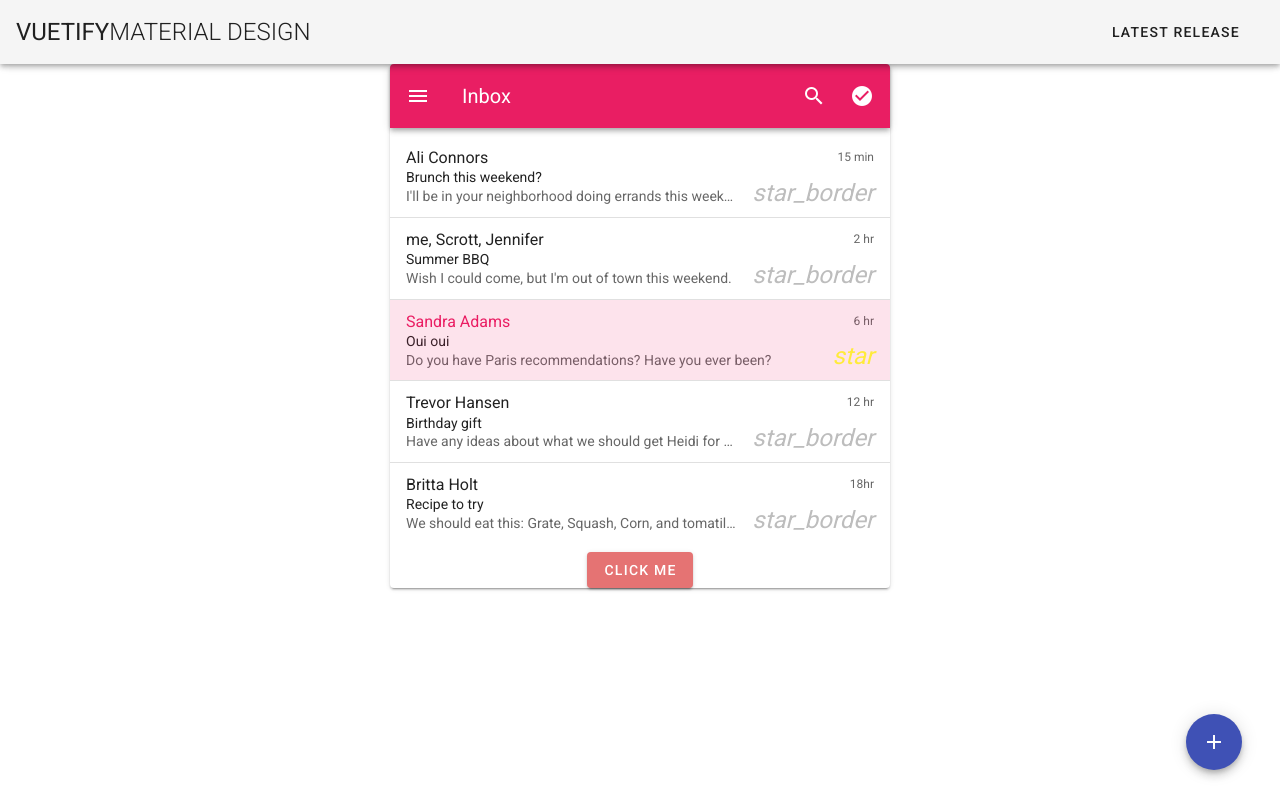
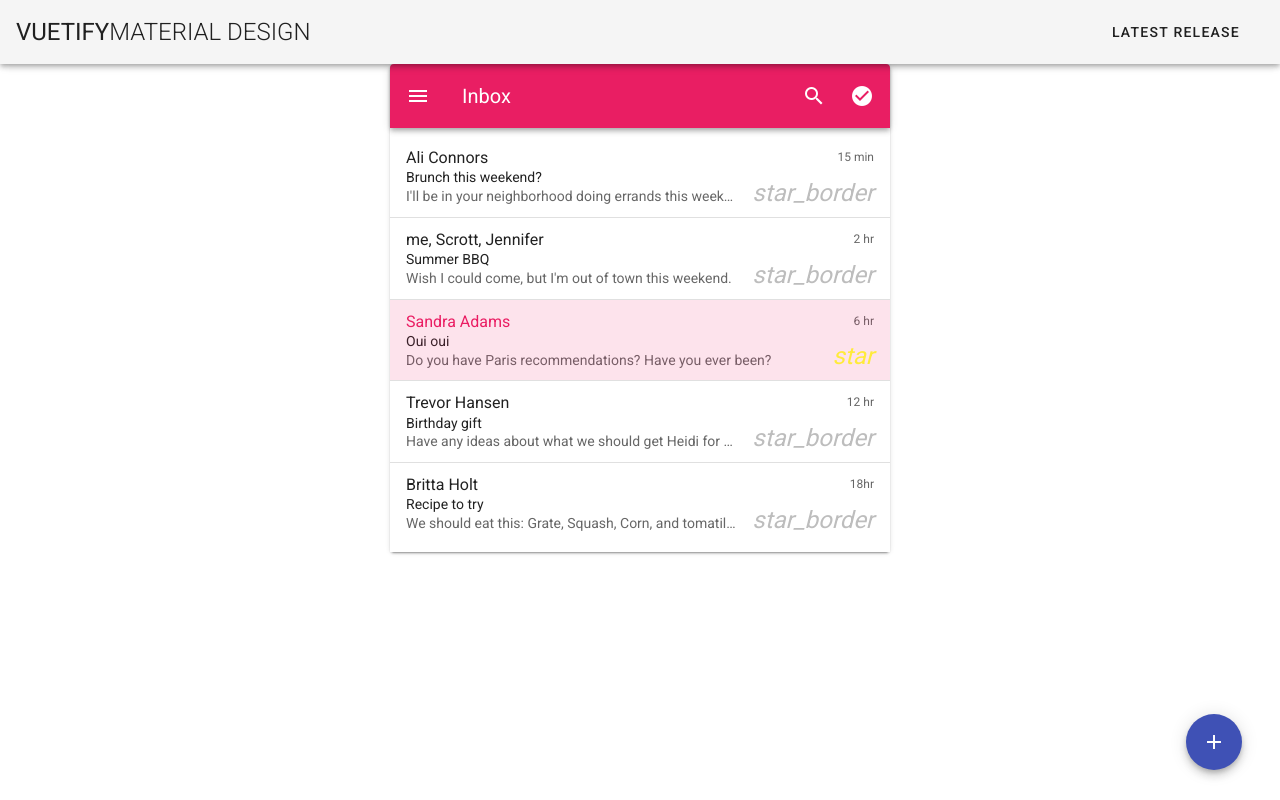
Before and after one commit to gipsycloud/vuetest, a Vue app: page /#/ in a window 1280 px wide. Built offline with nearby package versions, Linux system fonts and the light colour scheme.

Commit message:
modified dialog box

```diff
--- a/src/components/Dashboard.vue
+++ b/src/components/Dashboard.vue
@@ -63,7 +63,7 @@
         </template>
       </v-list-item-group>
       <div class="edit-btn">
-        <v-btn class="mx-2" fab dark color="indigo">
+        <v-btn @click="dialog = true" class="mx-2" fab dark color="indigo">
           <v-icon dark>mdi-plus</v-icon>
         </v-btn>
       </div>
@@ -74,13 +74,13 @@
       width="500"
       >
       <template v-slot:activator="{ on }">
-        <v-btn
+        <!-- <v-btn
         color="red lighten-2"
         dark
         v-on="on"
         >
         Click Me
-      </v-btn>
+      </v-btn> -->
     </template>
 
     <v-card>
@@ -117,6 +117,7 @@
   export default {
     data: () => ({
       selected: [2],
+      dialog: false,
       items: [
         {
           action: '15 min',
```
